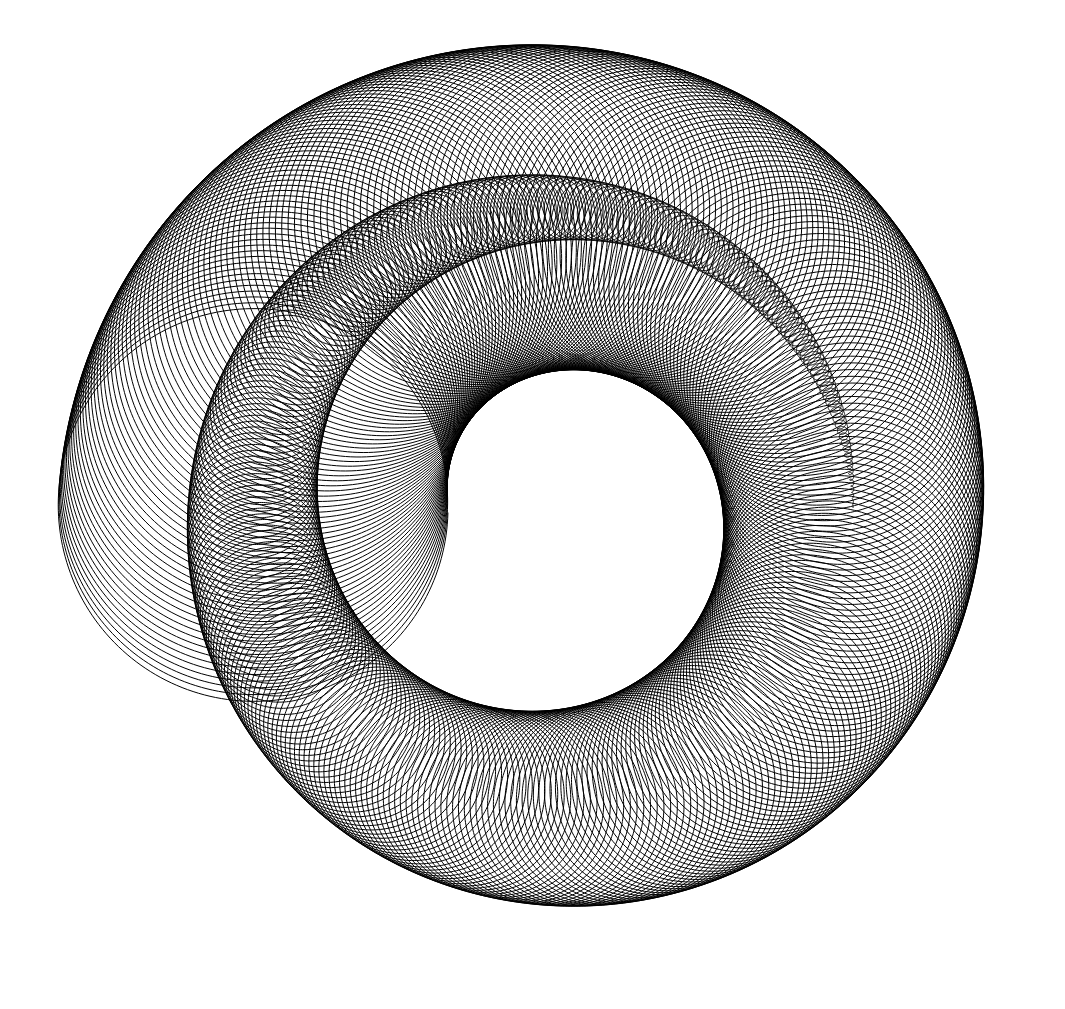
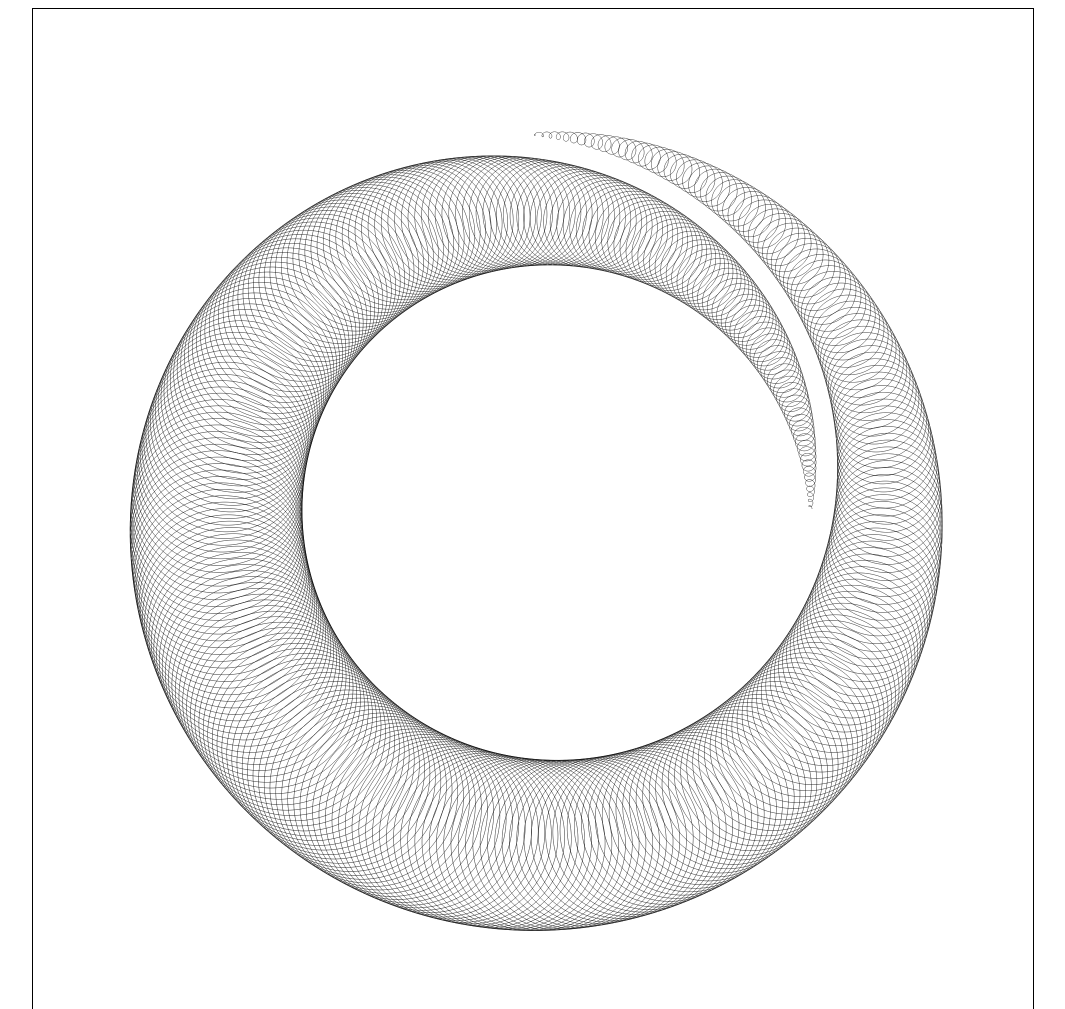
Before and after one commit to oliverguhr/harmonograph, a website: page cycle.html in a window 1280 px wide. Shown: the top 1009 px of the page, without its empty margins (107-1172 px from the left). Drawn offline with Linux system fonts and the light colour scheme.

Commit message:
created a nice loop :)

```diff
--- a/cycle.html
+++ b/cycle.html
@@ -3,17 +3,16 @@
 <head>
     <style>
         #canvas {
-            border: 0px solid black;
+            border: 1px solid black;
             display: block;
             margin-left: auto;
             margin-right: auto;
-            width:1000px;
-            height:1000px
+            height:1000px;
         }
     </style>
 </head>
 <body>
-    <canvas id="canvas" width="1000px" height="1000px"  ></canvas>
+    <canvas id="canvas" width="2000px" height="2000px"  ></canvas>
 </body>
 <script>
         class Point
@@ -55,12 +54,12 @@
             return point
         }
 
-        var scale = (time,max) => {
-            return (time* max) / (2*Math.PI)
+        var scale = (time,max,min=0) => {
+            return ((time * (max-min)) / (Math.PI))+min
         }
 
-        var scaleSin = (time,max) => {
-            return Math.abs(Math.sin(time)) * max
+        var scaleSine = (time,max,min=0) => {
+            return Math.sin(time)*(max-min)+min
         }
 
         /**
@@ -74,24 +73,22 @@
             ctx.fillStyle = "#ffffff";
             //ctx.strokeStyle = "rgb(" + r + "," + g + "," + b + ")";
             ctx.strokeStyle = "#000000"
-            ctx.fillRect(0, 0, 1000, 1000);
-            ctx.translate(1000/2, 1000/2);
+            ctx.lineWidth = 1;
+            ctx.fillRect(0, 0, 2000, 2000);
+            ctx.translate(2000/2, 2000/2);
             ctx.beginPath();
-            var step = 0.0001;
-            for (var t = 0; t <= 3*Math.PI; t += step) {
+            var step = 0.00001;
+            const multi = 2.5
+            for (var t = 0; t <= multi*Math.PI; t += step) {
 
                 let point = new Point();
-
-                const cercle2 = cercle(t,20,0,300)
-                const cercle1 = cercle(t*300,0,0,scale(t,130))
-
+                const cercle1 = cercle(t*300,0,0,scaleSine(t/multi,60,1))
+                const cercle2 = cercle(t,0,0,scale(t/multi,250,185))
                 point.add(cercle1)
                 point.add(cercle2)
+                ctx.lineTo(point.x*3, point.y*3);
 
-                //point.x += t *20
-                //point.y += t *20
-
-                ctx.lineTo(point.x, point.y);
+                //ctx.lineTo(point.x*2, point.y*2);
             }
             ctx.stroke();
             ctx.restore();
```
